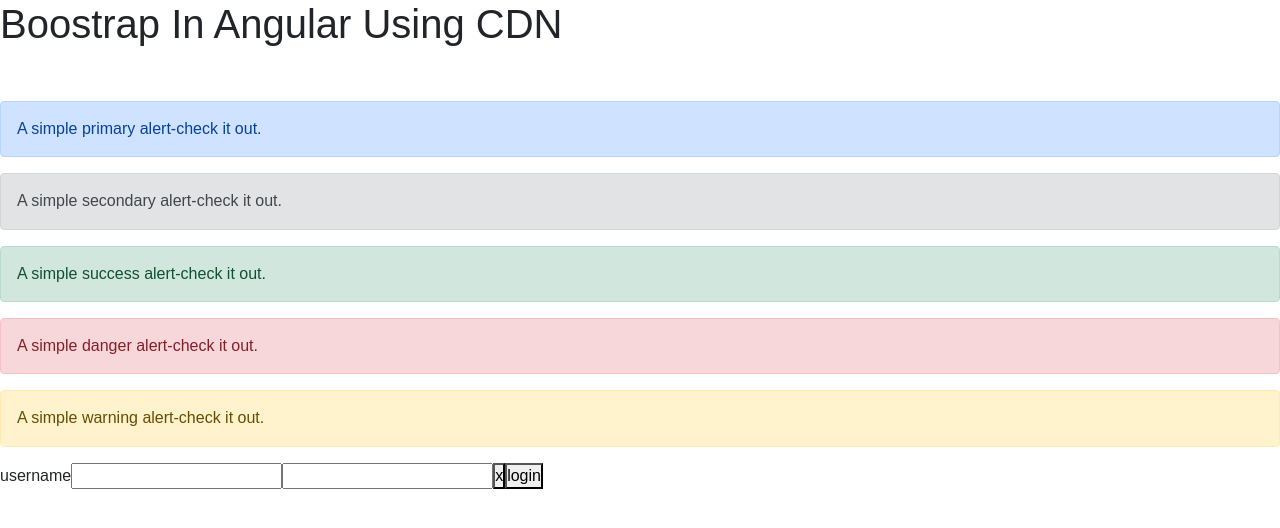
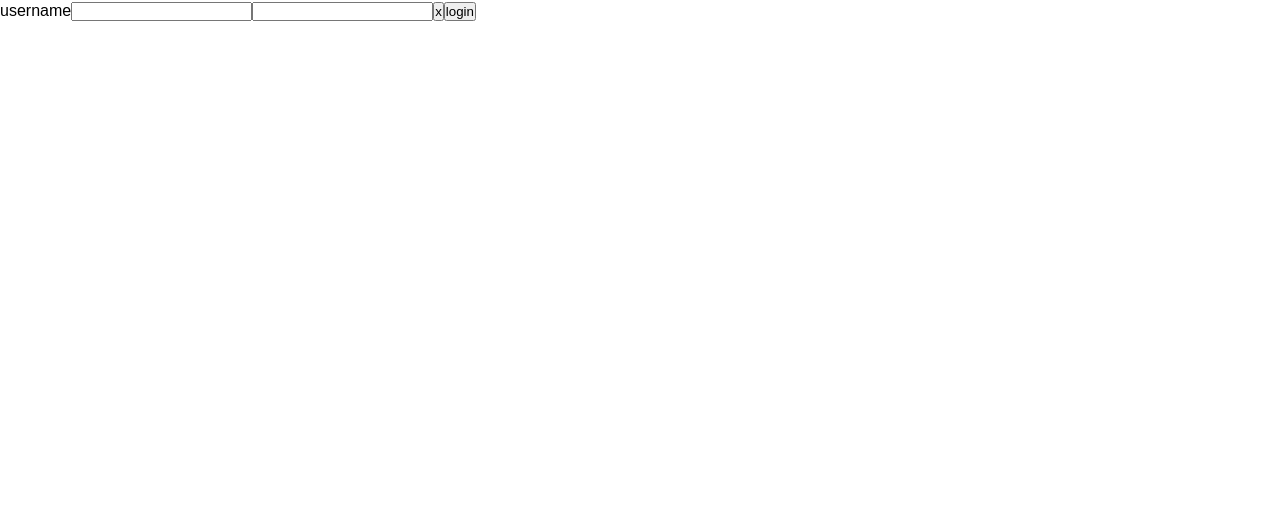
Before and after one commit to RevatureLibrary/Library-FrontEnd, an Angular app: page / in a window 1280 px wide. Shown: the top 528 px of the page. Built offline with nearby package versions, Linux system fonts and the light colour scheme.

Commit message:
Revert "Merge branch 'pgonz' into dev-nick"
This reverts commit f0522241bffaf62c0f759beca80cb5181e66c431, reversing
changes made to b42e5b4332bbbdb9182c47205bb255d951772037.

```diff
--- a/package.json
+++ b/package.json
@@ -19,8 +19,6 @@
     "@angular/platform-browser": "~11.2.8",
     "@angular/platform-browser-dynamic": "~11.2.8",
     "@angular/router": "~11.2.8",
-    "boostrap": "^2.0.0",
-    "jquery": "^3.6.0",
     "rxjs": "~6.6.0",
     "tslib": "^2.0.0",
     "zone.js": "~0.11.3"
--- a/src/app/app.component.html
+++ b/src/app/app.component.html
@@ -1,25 +1,3 @@
-<h1>Boostrap In Angular Using CDN</h1>
-<br>
-<br>
-
-<div class = "alert alert-primary" role="alert">
-  A simple primary alert-check it out.
-</div>
-<div class = "alert alert-secondary" role="alert">
-  A simple secondary alert-check it out.
-</div>
-<div class = "alert alert-success" role="alert">
-  A simple success alert-check it out.
-</div>
-<div class = "alert alert-danger" role="alert">
-  A simple danger alert-check it out.
-</div>
-<div class = "alert alert-warning" role="alert">
-  A simple warning alert-check it out.
-</div>
-
-
-
 <div>
   <app-login-signup></app-login-signup>
 </div>
--- a/src/app/app.module.ts
+++ b/src/app/app.module.ts
@@ -15,8 +15,6 @@ import { MenuComponent } from './components/menu/menu.component';
 import { LoginFormComponent } from './components/login-components/login-form/login-form.component';
 import { LoginAuthTokenComponent } from './components/login-components/login-auth-token/login-auth-token.component';
 import { LoginService } from './services/login.service';
-import { NavbarComponent } from './components/navbar/navbar.component';
-
 
 @NgModule({
   declarations: [
@@ -30,8 +28,7 @@ import { NavbarComponent } from './components/navbar/navbar.component';
     LoginSignupComponent,
     MenuComponent,
     LoginFormComponent,
-    LoginAuthTokenComponent,
-    NavbarComponent
+    LoginAuthTokenComponent
   ],
   imports: [
     BrowserModule,
--- a/src/app/components/navbar/navbar.component.html
+++ /dev/null
@@ -1 +0,0 @@
-<p>navbar works!</p>
--- a/src/app/components/navbar/navbar.component.ts
+++ /dev/null
@@ -1,15 +0,0 @@
-import { Component, OnInit } from '@angular/core';
-
-@Component({
-  selector: 'app-navbar',
-  templateUrl: './navbar.component.html',
-  styleUrls: ['./navbar.component.css']
-})
-export class NavbarComponent implements OnInit {
-
-  constructor() { }
-
-  ngOnInit(): void {
-  }
-
-}
--- a/src/index.html
+++ b/src/index.html
@@ -6,19 +6,8 @@
   <base href="/">
   <meta name="viewport" content="width=device-width, initial-scale=1">
   <link rel="icon" type="image/x-icon" href="favicon.ico">
-
-  <!-- Bootstrap cdn css link -->
-  <link href="https://cdn.jsdelivr.net/npm/bootstrap@5.0.0-beta3/dist/css/bootstrap.min.css" rel="stylesheet" integrity="sha384-eOJMYsd53ii+scO/bJGFsiCZc+5NDVN2yr8+0RDqr0Ql0h+rP48ckxlpbzKgwra6" crossorigin="anonymous">
-  <script src="https://cdn.jsdelivr.net/npm/bootstrap@5.0.0-beta3/dist/js/bootstrap.bundle.min.js" integrity="sha384-JEW9xMcG8R+pH31jmWH6WWP0WintQrMb4s7ZOdauHnUtxwoG2vI5DkLtS3qm9Ekf" crossorigin="anonymous"></script>
-
-
 </head>
 <body>
   <app-root></app-root>
 </body>
-
-<!-- Bootstrap cdn js link -->
-<script src="https://cdn.jsdelivr.net/npm/@popperjs/core@2.9.1/dist/umd/popper.min.js" integrity="sha384-SR1sx49pcuLnqZUnnPwx6FCym0wLsk5JZuNx2bPPENzswTNFaQU1RDvt3wT4gWFG" crossorigin="anonymous"></script>
-<script src="https://cdn.jsdelivr.net/npm/bootstrap@5.0.0-beta3/dist/js/bootstrap.min.js" integrity="sha384-j0CNLUeiqtyaRmlzUHCPZ+Gy5fQu0dQ6eZ/xAww941Ai1SxSY+0EQqNXNE6DZiVc" crossorigin="anonymous"></script>
-
 </html>
```
Also changed, not shown: src/app/components/navbar/navbar.component.css (deleted), 2 other files (tests, documents, lock files or other folders).
